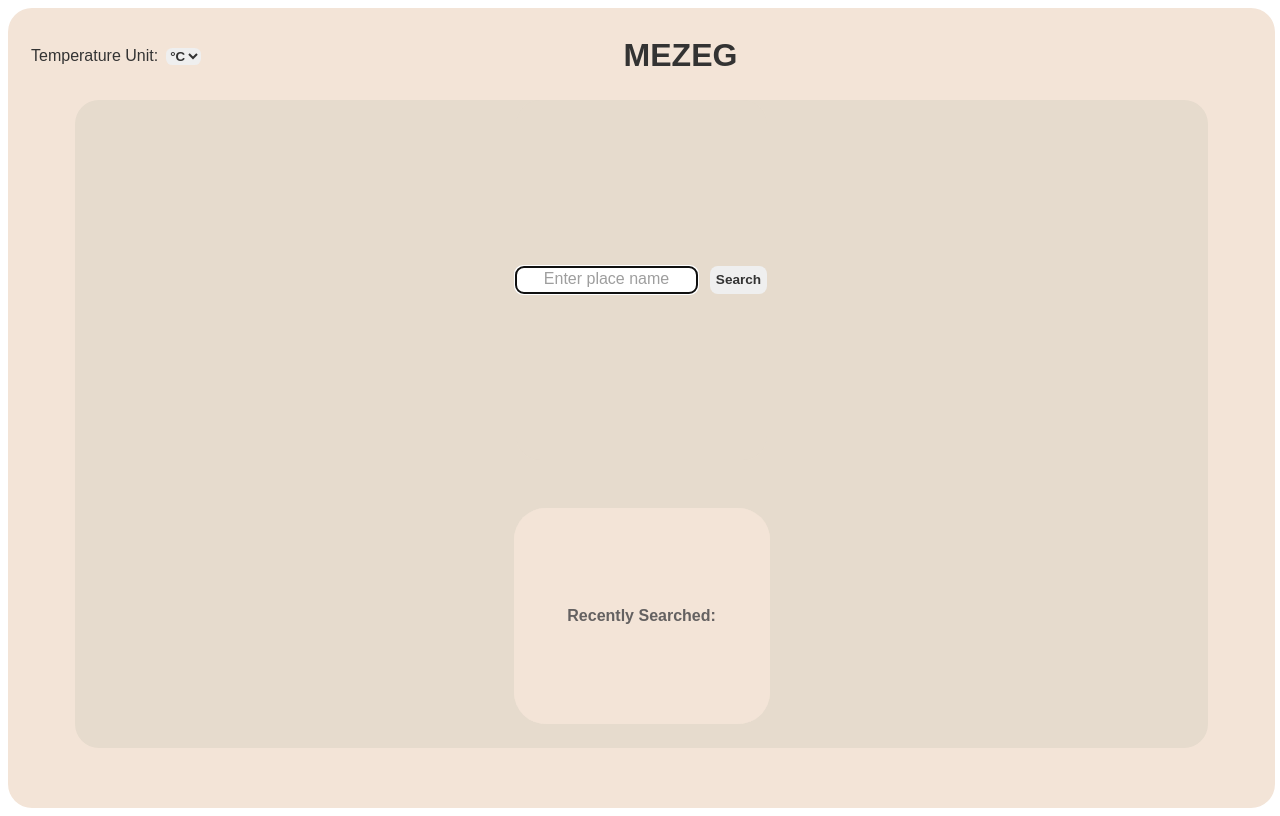
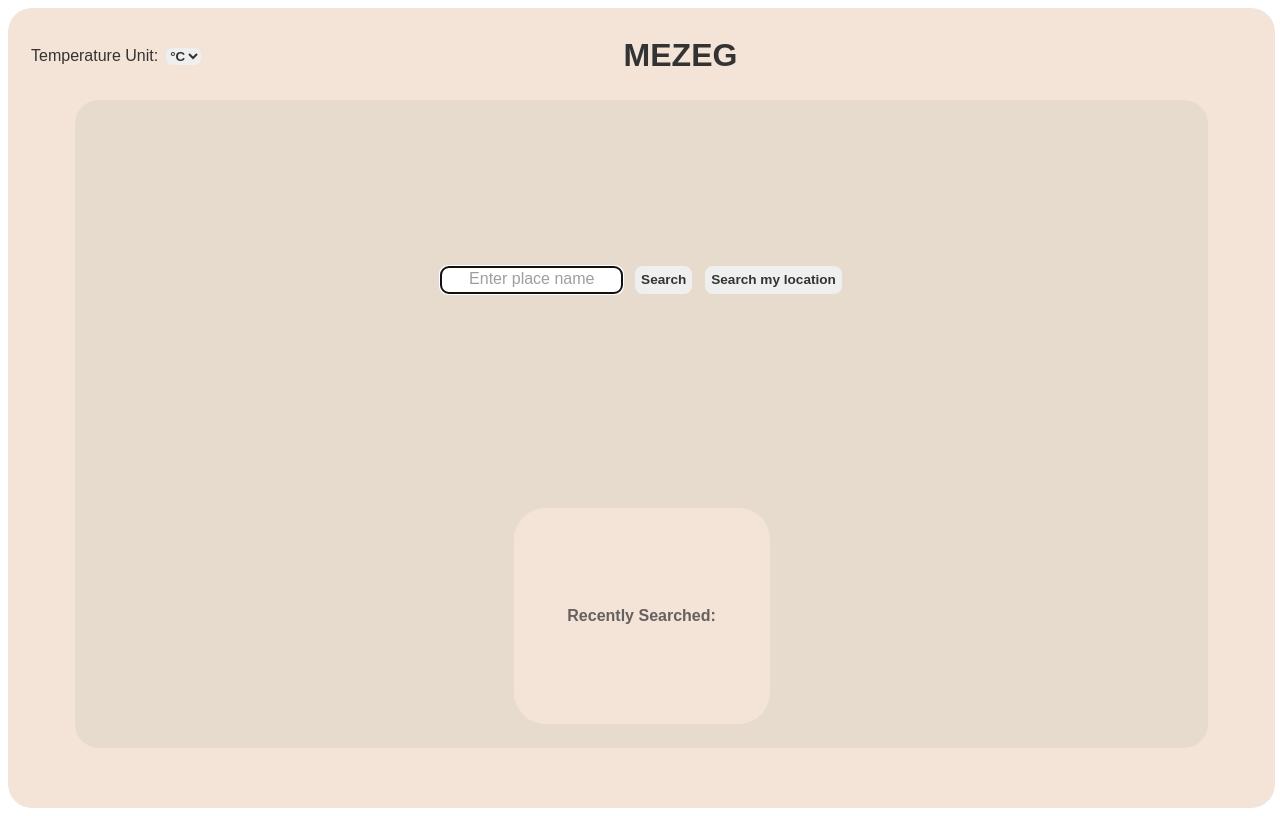
Before and after one commit to Talvin1/WeatherSite, a React (Create React App) app: page / in a window 1280 px wide. Built offline with nearby package versions, Linux system fonts and the light colour scheme; the HTML template or start-up script is replaced by a standard one.

Commit message:
Feat(Fixed recent searches and added current location search button)

```diff
--- a/src/dataOperations.tsx
+++ b/src/dataOperations.tsx
@@ -1,6 +1,8 @@
 import axios from "axios";
 import WeatherApi from "./types/WeatherApi";
+import WeatherCoordApi from "./types/WeatherCoordApi";
 import CoordApi from "./types/CoordApi";
+import LocationApi from "./types/LocationApi";
 
 const getWeatherDataName = async (PlaceName: string) => {
   const tempType = localStorage.getItem("tempType") ?? "metric";
@@ -20,7 +22,8 @@ const getWeatherDataCoord = async (lat: number, lon: number) => {
   try {
     const weatherApiKey = process.env.REACT_APP_WEATHER_API_KEY;
     let url = `https://api.openweathermap.org/data/2.5/forecast?lat=${lat}&lon=${lon}&appid=${weatherApiKey}&units=${tempType}`;
-    let res = await axios.get<WeatherApi>(url);
+    let res = await axios.get<WeatherCoordApi>(url);
+    console.log(res.data);
     return res.data;
   } catch (err) {
     console.error("Error:", err);
@@ -54,4 +57,20 @@ const convertNameToCoord = async (cityName: string) => {
   }
 };
 
-export { convertNameToCoord, getWeatherDataCoord, getWeatherDataName };
+const getCurrentLocation = async () => {
+  let lat: number = 0;
+  let lon: number = 0;
+  try {
+    const locationApi = process.env.REACT_APP_LOCATION_API_KEY;
+    let url = `https://api.geoapify.com/v1/ipinfo?apiKey=${locationApi}`;
+    const locationResponse = await axios.get<LocationApi>(url);
+    lat = locationResponse.data.location.latitude;
+    lon = locationResponse.data.location.longitude;
+    return getWeatherDataCoord(lat, lon);
+  } catch (err) {
+    console.error("Error:", err);
+    throw err;
+  }
+};
+
+export { convertNameToCoord, getWeatherDataCoord, getWeatherDataName, getCurrentLocation };
--- a/src/pages/HomePage.tsx
+++ b/src/pages/HomePage.tsx
@@ -3,7 +3,7 @@ import "./HomePage.css";
 import { useForm } from "react-hook-form";
 import "../images/search.png";
 import { Link } from "react-router-dom";
-import { getWeatherDataName, getWeatherDataCoord } from "../dataOperations";
+import { getWeatherDataName, getCurrentLocation } from "../dataOperations";
 import Swal from "sweetalert2";
 
 type TempType = "metric" | "kelvin" | "imperial";
@@ -11,12 +11,14 @@ type SearchData = { tempType: TempType; cityName: string };
 
 const Homepage = () => {
   const navigate = useNavigate();
-  const { register, handleSubmit } = useForm<SearchData>({
+  const { register, handleSubmit, watch } = useForm<SearchData>({
     defaultValues: {
       tempType: "metric",
       cityName: "",
     },
   });
+
+  const tempType = watch("tempType");
 
   const localStorageSearchHistory = localStorage.getItem("searchHistory") ?? "[]";
   const searchHistory = JSON.parse(localStorageSearchHistory);
@@ -28,11 +30,13 @@ const Homepage = () => {
 
   const searchLocation = async (data: SearchData) => {
     try {
-      console.log(await getWeatherDataName(data.cityName));
+      await getWeatherDataName(data.cityName);
       if (data.cityName) {
-        searchHistory.unshift(data.cityName);
-        if (searchHistory.length > 5) {
-          searchHistory.pop();
+        if (!searchHistory.includes(data.cityName)) {
+          searchHistory.unshift(data.cityName);
+          if (searchHistory.length > 5) {
+            searchHistory.pop();
+          }
         }
       }
       localStorage.setItem("searchHistory", JSON.stringify(searchHistory));
@@ -52,29 +56,33 @@ const Homepage = () => {
     }
   };
 
-  // const searchCurrentLocation = async (lat: number, lon: number) => {
-  //   try {
-  //     const data = await getWeatherDataCoord(lat, lon);
-  //     searchHistory.unshift(data.name);
-  //     if (searchHistory.length > 5) {
-  //       searchHistory.pop();
-  //     }
-  //     localStorage.setItem("searchHistory", JSON.stringify(searchHistory));
-  //     localStorage.setItem("cityName", data.name);
-  //     localStorage.setItem("tempType", tempType);
-  //     navigate("/location/" + data.cityName);
-  //   } catch (error) {
-  //     Swal.fire({
-  //       title: data.cityName + " was not found!",
-  //       text: "Please Try Again",
-  //       icon: "error",
-  //       confirmButtonText: "Ok",
-  //       timer: 5000,
-  //       confirmButtonColor: "#b5b0ab",
-  //       customClass: "swal_popup",
-  //     });
-  //   }
-  // };
+  const searchMyLocation = async () => {
+    try {
+      const data = await getCurrentLocation();
+      if (data.cod === "200") {
+        if (!searchHistory.includes(data.city.name)) {
+          searchHistory.unshift(data.city.name);
+          if (searchHistory.length > 5) {
+            searchHistory.pop();
+          }
+        }
+      }
+      localStorage.setItem("searchHistory", JSON.stringify(searchHistory));
+      localStorage.setItem("cityName", data.city.name);
+      localStorage.setItem("tempType", tempType);
+      navigate("/location/" + data.city.name);
+    } catch (error) {
+      Swal.fire({
+        title: "Your current location was not found!",
+        text: "Please Try Again",
+        icon: "error",
+        confirmButtonText: "Ok",
+        timer: 5000,
+        confirmButtonColor: "#b5b0ab",
+        customClass: "swal_popup",
+      });
+    }
+  };
 
   const TempForm = () => {
     return (
@@ -101,9 +109,12 @@ const Homepage = () => {
             placeholder={"Enter place name"}
           />
           <input className="search_btn" type="submit" value="Search" />
-          {/* <button className="search_btn" onSubmit={searchCurrentLocation}> */}
-          {/* My location
-          </button> */}
+          <input
+            className="search_btn"
+            type="button"
+            onClick={() => searchMyLocation()}
+            value="Search my location"
+          />{" "}
         </form>
       </div>
     );
--- /dev/null
+++ b/src/types/LocationApi.ts
@@ -0,0 +1,97 @@
+export interface Root {
+  city: City;
+  continent: Continent;
+  country: Country;
+  location: Location;
+  subdivisions: Subdivision[];
+  state: State;
+  datasource: Datasource[];
+  ip: string;
+}
+
+export interface City {
+  names: Names;
+  name: string;
+}
+
+export interface Names {
+  en: string;
+}
+
+export interface Continent {
+  code: string;
+  geoname_id: number;
+  names: Names2;
+  name: string;
+}
+
+export interface Names2 {
+  de: string;
+  en: string;
+  es: string;
+  fa: string;
+  fr: string;
+  ja: string;
+  ko: string;
+  "pt-BR": string;
+  ru: string;
+  "zh-CN": string;
+}
+
+export interface Country {
+  geoname_id: number;
+  iso_code: string;
+  names: Names3;
+  name: string;
+  name_native: string;
+  phone_code: string;
+  capital: string;
+  currency: string;
+  flag: string;
+  languages: Language[];
+}
+
+export interface Names3 {
+  de: string;
+  en: string;
+  es: string;
+  fa: string;
+  fr: string;
+  ja: string;
+  ko: string;
+  "pt-BR": string;
+  ru: string;
+  "zh-CN": string;
+}
+
+export interface Language {
+  iso_code: string;
+  name: string;
+  name_native: string;
+  rtl: number;
+}
+
+export interface Location {
+  latitude: number;
+  longitude: number;
+}
+
+export interface Subdivision {
+  names: Names4;
+}
+
+export interface Names4 {
+  en: string;
+}
+
+export interface State {
+  name: string;
+}
+
+export interface Datasource {
+  name: string;
+  attribution: string;
+  license: string;
+}
+
+export default Root;
--- /dev/null
+++ b/src/types/WeatherCoordApi.ts
@@ -0,0 +1,70 @@
+export interface Root {
+  cod: string;
+  message: number;
+  cnt: number;
+  list: List[];
+  city: City;
+}
+
+export interface List {
+  dt: number;
+  main: Main;
+  weather: Weather[];
+  clouds: Clouds;
+  wind: Wind;
+  visibility: number;
+  pop: number;
+  sys: Sys;
+  dt_txt: string;
+}
+
+export interface Main {
+  temp: number;
+  feels_like: number;
+  temp_min: number;
+  temp_max: number;
+  pressure: number;
+  sea_level: number;
+  grnd_level: number;
+  humidity: number;
+  temp_kf: number;
+}
+
+export interface Weather {
+  id: number;
+  main: string;
+  description: string;
+  icon: string;
+}
+
+export interface Clouds {
+  all: number;
+}
+
+export interface Wind {
+  speed: number;
+  deg: number;
+  gust: number;
+}
+
+export interface Sys {
+  pod: string;
+}
+
+export interface City {
+  id: number;
+  name: string;
+  coord: Coord;
+  country: string;
+  population: number;
+  timezone: number;
+  sunrise: number;
+  sunset: number;
+}
+
+export interface Coord {
+  lat: number;
+  lon: number;
+}
+
+export default Root;
```
